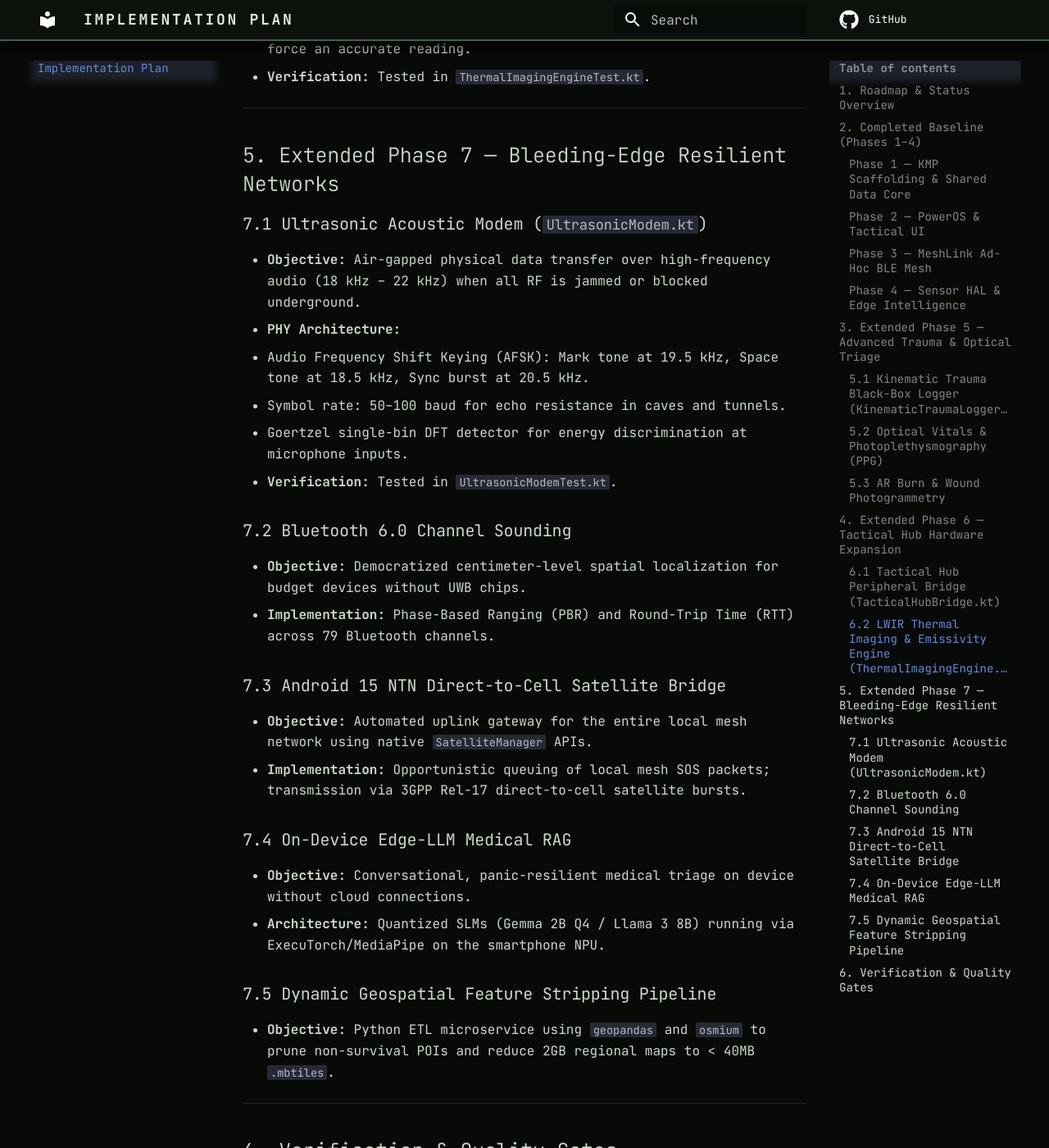
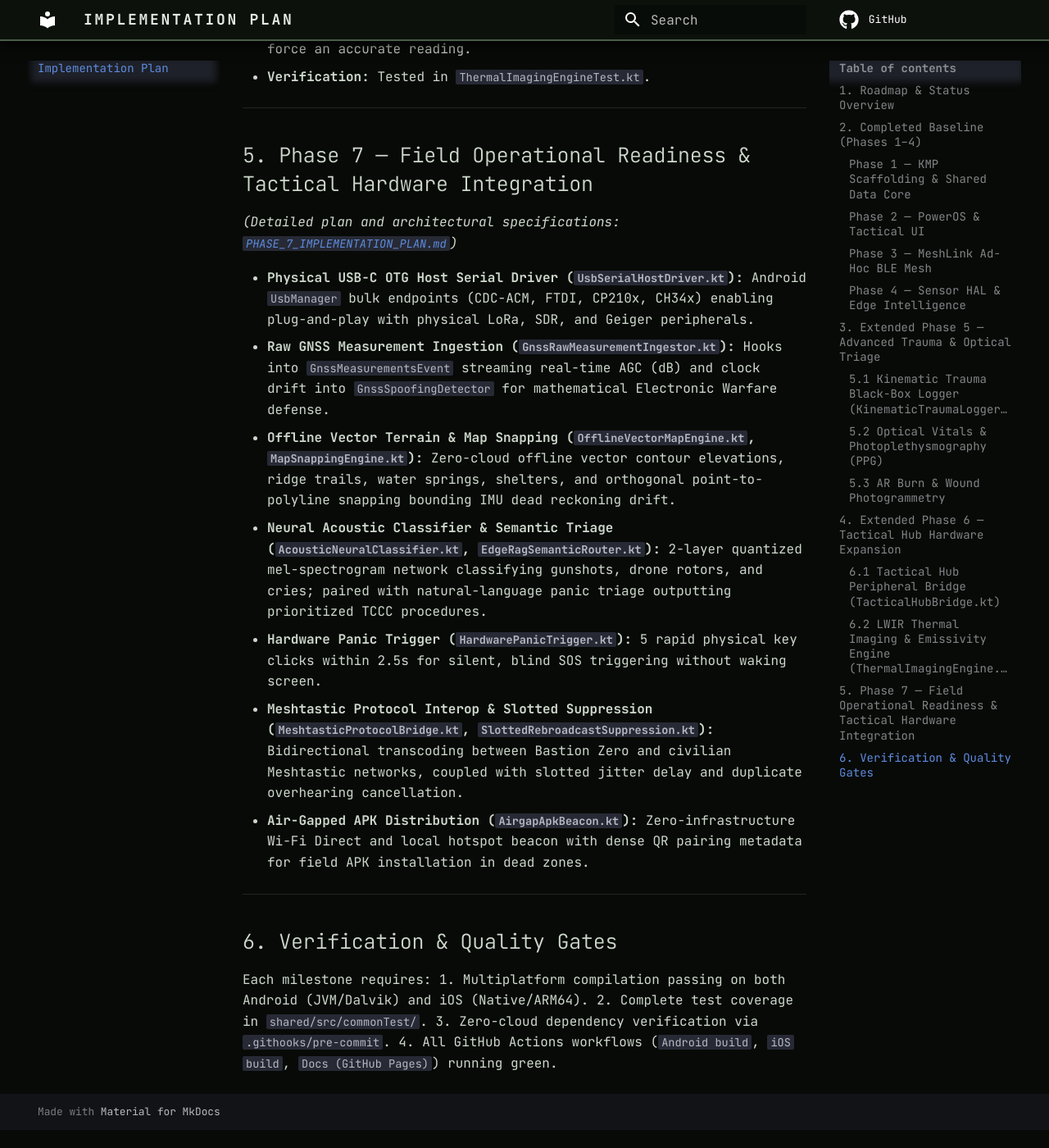
Before and after one commit to FranekJemiolo/bastion-zero, an MkDocs documentation site: the page built from docs/IMPLEMENTATION_PLAN.md, in a window 1280 px wide and 1400 px high, scrolled down 6348 px. Shown: the whole window at 82% size. Built offline with MkDocs 1.6.1 and Material for MkDocs 9.7.7, drawn with Linux system fonts in a browser that asks for light colours; comment, search, counter and statistics services are not loaded; after the commit the page ends 7726 px from its top, so only the background shows below that.

Commit message:
docs: synchronize IMPLEMENTATION_PLAN.md with Phase 7 operational deliverables and specs

```diff
--- a/docs/IMPLEMENTATION_PLAN.md
+++ b/docs/IMPLEMENTATION_PLAN.md
@@ -104,30 +104,17 @@ Repo: `FranekJemiolo/bastion-zero`. Master constraint: **Zero cloud dependencies
 
 ---
 
-## 5. Extended Phase 7 — Bleeding-Edge Resilient Networks
+## 5. Phase 7 — Field Operational Readiness & Tactical Hardware Integration
 
-### 7.1 Ultrasonic Acoustic Modem (`UltrasonicModem.kt`)
-- **Objective:** Air-gapped physical data transfer over high-frequency audio (18 kHz – 22 kHz) when all RF is jammed or blocked underground.
-- **PHY Architecture:**
-  - Audio Frequency Shift Keying (AFSK): Mark tone at 19.5 kHz, Space tone at 18.5 kHz, Sync burst at 20.5 kHz.
-  - Symbol rate: 50–100 baud for echo resistance in caves and tunnels.
-  - Goertzel single-bin DFT detector for energy discrimination at microphone inputs.
-- **Verification:** Tested in `UltrasonicModemTest.kt`.
+*(Detailed plan and architectural specifications: [`PHASE_7_IMPLEMENTATION_PLAN.md`](PHASE_7_IMPLEMENTATION_PLAN.md))*
 
-### 7.2 Bluetooth 6.0 Channel Sounding
-- **Objective:** Democratized centimeter-level spatial localization for budget devices without UWB chips.
-- **Implementation:** Phase-Based Ranging (PBR) and Round-Trip Time (RTT) across 79 Bluetooth channels.
-
-### 7.3 Android 15 NTN Direct-to-Cell Satellite Bridge
-- **Objective:** Automated uplink gateway for the entire local mesh network using native `SatelliteManager` APIs.
-- **Implementation:** Opportunistic queuing of local mesh SOS packets; transmission via 3GPP Rel-17 direct-to-cell satellite bursts.
-
-### 7.4 On-Device Edge-LLM Medical RAG
-- **Objective:** Conversational, panic-resilient medical triage on device without cloud connections.
-- **Architecture:** Quantized SLMs (Gemma 2B Q4 / Llama 3 8B) running via ExecuTorch/MediaPipe on the smartphone NPU.
-
-### 7.5 Dynamic Geospatial Feature Stripping Pipeline
-- **Objective:** Python ETL microservice using `geopandas` and `osmium` to prune non-survival POIs and reduce 2GB regional maps to < 40MB `.mbtiles`.
+- **Physical USB-C OTG Host Serial Driver (`UsbSerialHostDriver.kt`):** Android `UsbManager` bulk endpoints (CDC-ACM, FTDI, CP210x, CH34x) enabling plug-and-play with physical LoRa, SDR, and Geiger peripherals.
+- **Raw GNSS Measurement Ingestion (`GnssRawMeasurementIngestor.kt`):** Hooks into `GnssMeasurementsEvent` streaming real-time AGC (dB) and clock drift into `GnssSpoofingDetector` for mathematical Electronic Warfare defense.
+- **Offline Vector Terrain & Map Snapping (`OfflineVectorMapEngine.kt`, `MapSnappingEngine.kt`):** Zero-cloud offline vector contour elevations, ridge trails, water springs, shelters, and orthogonal point-to-polyline snapping bounding IMU dead reckoning drift.
+- **Neural Acoustic Classifier & Semantic Triage (`AcousticNeuralClassifier.kt`, `EdgeRagSemanticRouter.kt`):** 2-layer quantized mel-spectrogram network classifying gunshots, drone rotors, and cries; paired with natural-language panic triage outputting prioritized TCCC procedures.
+- **Hardware Panic Trigger (`HardwarePanicTrigger.kt`):** 5 rapid physical key clicks within 2.5s for silent, blind SOS triggering without waking screen.
+- **Meshtastic Protocol Interop & Slotted Suppression (`MeshtasticProtocolBridge.kt`, `SlottedRebroadcastSuppression.kt`):** Bidirectional transcoding between Bastion Zero and civilian Meshtastic networks, coupled with slotted jitter delay and duplicate overhearing cancellation.
+- **Air-Gapped APK Distribution (`AirgapApkBeacon.kt`):** Zero-infrastructure Wi-Fi Direct and local hotspot beacon with dense QR pairing metadata for field APK installation in dead zones.
 
 ---
 
```
